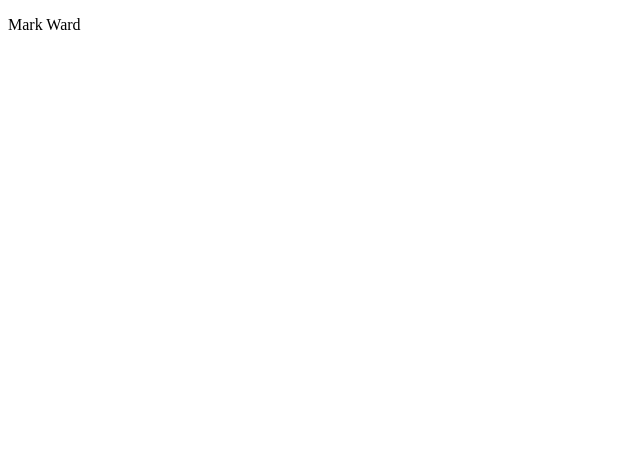
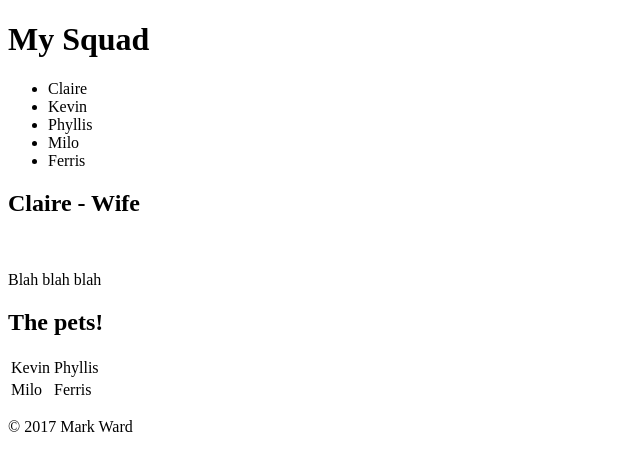
Before and after one commit to drawkram/html-me-something, a plain HTML site: page index.html in a window 1280 px wide. Shown: the whole page, without its empty margins (0-640 px from the left). Drawn offline with Linux system fonts and the light colour scheme.

Commit message:
Created basic layout

```diff
--- a/index.html
+++ b/index.html
@@ -1,8 +1,43 @@
 <!DOCTYPE html>
 <html>
-<head></head>
+<head>
+<title>Mark Ward - My Squad</title>
+</head>
+
 <body>
-  <p>Mark Ward</p>
+<header>
+  <h1>My Squad</h1>
+      <ul>
+        <li>Claire</li>
+        <li>Kevin</li>
+        <li>Phyllis</li>
+        <li>Milo</li>
+        <li>Ferris</li>
+      </ul>
+</header>
+<main>
+  <div>
+      <h2>Claire - Wife</h2>
+      <img src=""/>
+      <p>Blah blah blah</p>
+  </div>
+  <div>
+    <h2>The pets!</h2>
+    <table>
+      <tr>
+        <td>Kevin</td>
+        <td>Phyllis</td>
+      </tr>
+      <tr>
+        <td>Milo</td>
+        <td>Ferris</td>
+      </tr>
+    </table>
+  </div>
+</main>
+
+<footer>
+    <p>&copy; 2017 Mark Ward</p>
+</footer
 </body>
-
 </html>
```
